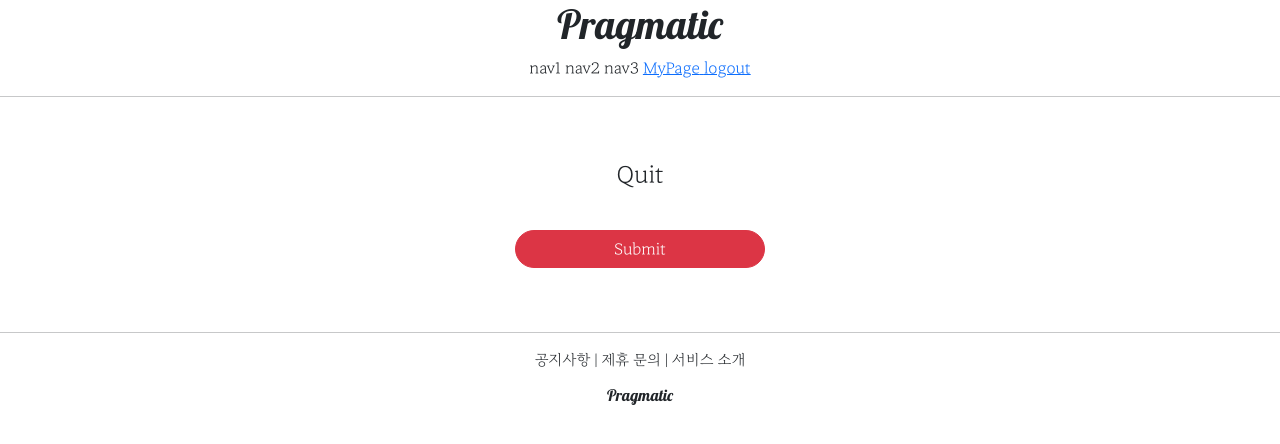
After one commit to KiUkKim/Django-Tutorial, a Django app: page /account/delete/1 in a window 1280 px wide. The commit adds this page. Shown: the top 444 px of the page. Run offline with Django 3.2, Linux system fonts and the light colour scheme; tables that the repository leaves empty hold one stand-in row (values such as "Sample post"); some libraries are stand-ins or nearby versions.

Commit message:
django 26 course commit

```diff
--- /dev/null
+++ b/accountapp/templates/accountapp/delete.html
@@ -0,0 +1,18 @@
+{% extends 'base.html' %}
+{% load bootstrap4 %}
+
+{% block content %}
+
+    <div style="text-align: center; max-width : 500px; margin:4rem auto;">
+        <div class="mb-4">
+            <h4>Quit</h4>
+        </div>
+        <form action="{% url 'accountapp:delete' pk=user.pk %}" method="post">
+            {% csrf_token %}
+            <!-- 우리가 지정한 form 파일을 그대로 받아와준다. -->
+            {% bootstrap_form form %}
+            <input type = "submit" class="btn btn-danger rounded-pill col-6 mt-3">
+        </form>
+    </div>
+
+{% endblock %}
--- a/accountapp/templates/accountapp/detail.html
+++ b/accountapp/templates/accountapp/detail.html
@@ -17,6 +17,11 @@
                     Change Info
                 </p>
             </a>
+            <a href="{% url 'accountapp:delete' pk=user.pk %}">
+                <p>
+                    Quit
+                </p>
+            </a>
 
             {% endif %}
         </div>
--- a/accountapp/urls.py
+++ b/accountapp/urls.py
@@ -1,7 +1,7 @@
 from django.contrib.auth.views import LoginView, LogoutView
 from django.urls import path
 
-from accountapp.views import hello_world, AccountCreateView, AccountDetailView, AccountUpdateView
+from accountapp.views import hello_world, AccountCreateView, AccountDetailView, AccountUpdateView, AccountDeleteView
 
 app_name = "accountapp"
 
@@ -17,4 +17,6 @@ urlpatterns = [
     path('create/', AccountCreateView.as_view(), name='create'),
 
     path('update/<int:pk>', AccountUpdateView.as_view(), name='update'),
+
+    path('delete/<int:pk>', AccountDeleteView.as_view(), name='delete'),
 ]
--- a/accountapp/views.py
+++ b/accountapp/views.py
@@ -6,7 +6,7 @@ from django.shortcuts import render
 
 # Create your views here.
 from django.urls import reverse, reverse_lazy
-from django.views.generic import CreateView, DetailView, UpdateView
+from django.views.generic import CreateView, DetailView, UpdateView, DeleteView
 
 from accountapp.forms import AccountUpdateForm
 from accountapp.models import HelloWorld
@@ -55,3 +55,8 @@ class AccountUpdateView(UpdateView):
     # reverse는 function형 view에서 사용
     success_url = reverse_lazy('accountapp:hello_world')
     template_name = 'accountapp/update.html'
+
+class AccountDeleteView(DeleteView):
+    model = User
+    success_url = reverse_lazy('accountapp:login')
+    template_name = 'accountapp/delete.html'
--- a/templates/header.html
+++ b/templates/header.html
@@ -11,6 +11,10 @@
         <a href="{% url 'accountapp:login' %}?next={{ request.path }}">
             <span>login</span>
         </a>
+
+        <a href="{% url 'accountapp:create' %}?next={{ request.path }}">
+            <span>Sign Up</span>
+        </a>
         {% else %}
         <a href="{% url 'accountapp:detail' pk=user.pk %}">
             <span>MyPage</span>
```
